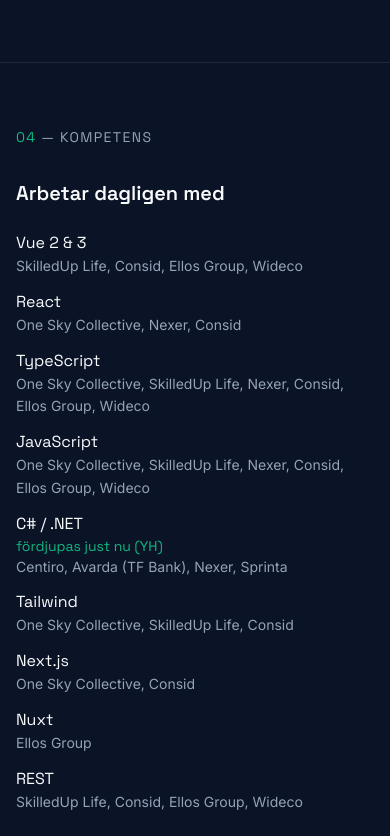
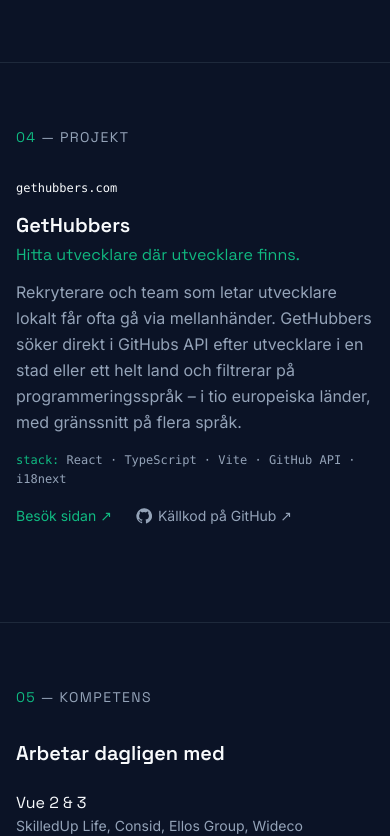
Before and after one commit to therealdanmalmx/danmalm-se, a Next.js app: page / in a window 390 px wide. Shown: the part 6368-7204 px from the top of the page. Built offline with nearby package versions, Linux system fonts and the light colour scheme.

Commit message:
feat: add projects section with GetHubbers
Co-Authored-By: Claude Opus 5.5 <noreply@anthropic.com>

```diff
--- a/src/app/page.tsx
+++ b/src/app/page.tsx
@@ -1,31 +1,36 @@
-import { about } from "@/content/content";
+import { about, projects } from "@/content/content";
 import { siteConfig } from "@/site.config";
 import { Contact } from "@/components/Contact";
 import { ExperienceList } from "@/components/ExperienceList";
 import { Footer } from "@/components/Footer";
 import { Header } from "@/components/Header";
 import { Hero } from "@/components/Hero";
+import { ProjectList } from "@/components/ProjectList";
 import { Section } from "@/components/Section";
 import { Skills } from "@/components/Skills";
 import { Tracks } from "@/components/Tracks";
 
 export default function Home() {
+  // Numbers sections in render order, so hiding one doesn't leave a gap.
+  let count = 0;
+  const next = () => String(++count).padStart(2, "0");
+
   return (
     <>
       <Header />
       <main>
         <Hero />
-        <Section id="om-mig" number="01" label="Om mig">
+        <Section id="om-mig" number={next()} label="Om mig">
           <div className="max-w-3xl space-y-6 text-lg leading-relaxed">
             {about.map((p) => (
               <p key={p}>{p}</p>
             ))}
           </div>
         </Section>
-        <Section id="samarbete" number="02" label="Samarbete">
+        <Section id="samarbete" number={next()} label="Samarbete">
           <Tracks />
         </Section>
-        <Section id="erfarenhet" number="03" label="Erfarenhet">
+        <Section id="erfarenhet" number={next()} label="Erfarenhet">
           <ExperienceList />
           <a
             href={siteConfig.cv}
@@ -35,10 +40,15 @@ export default function Home() {
             Ladda ner CV (PDF) ↓
           </a>
         </Section>
-        <Section id="fardigheter" number="04" label="Kompetens">
+        {projects.length > 0 && (
+          <Section id="projekt" number={next()} label="Projekt">
+            <ProjectList />
+          </Section>
+        )}
+        <Section id="fardigheter" number={next()} label="Kompetens">
           <Skills />
         </Section>
-        <Section id="kontakt" number="05" label="Kontakt">
+        <Section id="kontakt" number={next()} label="Kontakt">
           <Contact />
         </Section>
       </main>
--- a/src/components/Header.tsx
+++ b/src/components/Header.tsx
@@ -1,8 +1,10 @@
 import { siteConfig } from "@/site.config";
+import { projects } from "@/content/content";
 
 const nav = [
   { href: "#om-mig", label: "Om mig" },
   { href: "#erfarenhet", label: "Erfarenhet" },
+  ...(projects.length > 0 ? [{ href: "#projekt", label: "Projekt" }] : []),
   { href: "#fardigheter", label: "Kompetens" },
   { href: "#kontakt", label: "Kontakt" },
 ];
--- /dev/null
+++ b/src/components/ProjectList.tsx
@@ -0,0 +1,60 @@
+import { projects, type Project } from "@/content/content";
+import { GitHubIcon } from "./icons";
+
+const linkProps = { target: "_blank", rel: "noopener noreferrer" } as const;
+
+function hostname(url: string) {
+  return new URL(url).hostname.replace(/^www\./, "");
+}
+
+// Same two-column rhythm as the experience list: metadata left, story right.
+export function ProjectItem({ project }: { project: Project }) {
+  return (
+    <li id={project.id} className="grid scroll-mt-24 gap-3 py-8 first:pt-0 lg:grid-cols-[11rem_1fr] lg:gap-8">
+      <div className="font-mono text-xs leading-relaxed text-muted">
+        <p className="text-ink">{hostname(project.url)}</p>
+        <p className="mt-3 hidden lg:block">
+          <span className="text-accent">stack:</span> {project.stack.join(" · ")}
+        </p>
+      </div>
+      <div>
+        <h3 className="font-display text-xl font-semibold">
+          <a href={project.url} {...linkProps} className="underline-offset-4 hover:text-accent hover:underline">
+            {project.name}
+            <span className="sr-only"> (öppnas i ny flik)</span>
+          </a>
+        </h3>
+        {project.tagline && <p className="mt-1 font-display text-accent">{project.tagline}</p>}
+        <p className="mt-3 max-w-3xl leading-relaxed text-muted">{project.description}</p>
+        <p className="mt-4 font-mono text-xs leading-relaxed text-muted lg:hidden">
+          <span className="text-accent">stack:</span> {project.stack.join(" · ")}
+        </p>
+        <p className="mt-4 flex flex-wrap gap-x-6 gap-y-2 text-sm">
+          <a href={project.url} {...linkProps} className="text-accent underline-offset-4 hover:underline">
+            Besök sidan ↗<span className="sr-only"> (öppnas i ny flik)</span>
+          </a>
+          {project.repo && (
+            <a
+              href={project.repo}
+              {...linkProps}
+              className="inline-flex items-center gap-1.5 text-muted underline-offset-4 hover:text-ink hover:underline"
+            >
+              <GitHubIcon className="size-4" />
+              Källkod på GitHub ↗<span className="sr-only"> (öppnas i ny flik)</span>
+            </a>
+          )}
+        </p>
+      </div>
+    </li>
+  );
+}
+
+export function ProjectList() {
+  return (
+    <ol className="divide-y divide-line">
+      {projects.map((project) => (
+        <ProjectItem key={project.id} project={project} />
+      ))}
+    </ol>
+  );
+}
--- a/src/components/Tracks.tsx
+++ b/src/components/Tracks.tsx
@@ -1,5 +1,5 @@
 import { siteConfig } from "@/site.config";
-import { projects, tracks } from "@/content/content";
+import { tracks } from "@/content/content";
 
 export function Tracks() {
   return (
@@ -27,28 +27,6 @@ export function Tracks() {
           </a>
         </div>
       </div>
-
-      {projects.length > 0 && (
-        <div className="mt-16">
-          <h3 className="font-display text-sm tracking-widest text-muted uppercase">Utvalda projekt</h3>
-          <ul className="mt-6 divide-y divide-line">
-            {projects.map((p) => (
-              <li key={p.name} className="py-6">
-                <h4 className="font-display text-lg font-semibold">{p.name}</h4>
-                <p className="mt-2 leading-relaxed text-muted">{p.description}</p>
-                <p className="mt-2 font-display text-sm text-muted">{p.stack.join(" · ")}</p>
-                <p className="mt-3 flex gap-4 text-sm">
-                  {p.links.map((l) => (
-                    <a key={l.href} href={l.href} className="text-accent underline-offset-4 hover:underline">
-                      {l.label} →
-                    </a>
-                  ))}
-                </p>
-              </li>
-            ))}
-          </ul>
-        </div>
-      )}
     </>
   );
 }
--- a/src/content/content.ts
+++ b/src/content/content.ts
@@ -14,10 +14,16 @@ export type Experience = {
 };
 
 export type Project = {
+  id: string;
   name: string;
+  // Live site; the project name links here.
+  url: string;
+  tagline?: string;
+  // What problem the project solves.
   description: string;
   stack: string[];
-  links: { label: string; href: string }[];
+  // Only set for public repositories.
+  repo?: string;
 };
 
 export const hero = {
@@ -268,7 +274,18 @@ export const languages = [
 ];
 
 // Rendered only when non-empty.
-export const projects: Project[] = [];
+export const projects: Project[] = [
+  {
+    id: "gethubbers",
+    name: "GetHubbers",
+    url: "https://gethubbers.com",
+    tagline: "Hitta utvecklare där utvecklare finns.",
+    description:
+      "Rekryterare och team som letar utvecklare lokalt får ofta gå via mellanhänder. GetHubbers söker direkt i GitHubs API efter utvecklare i en stad eller ett helt land och filtrerar på programmeringsspråk – i tio europeiska länder, med gränssnitt på flera språk.",
+    stack: ["React", "TypeScript", "Vite", "GitHub API", "i18next"],
+    repo: "https://github.com/therealdanmalmx/getHubbers_new",
+  },
+];
 
 export const contactHeading = "Låt oss ta en kaffe och diskutera nästa steg.";
 
```
